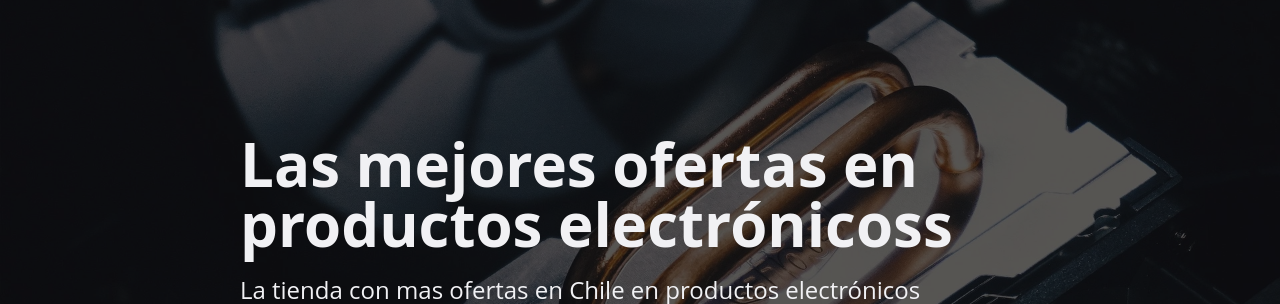
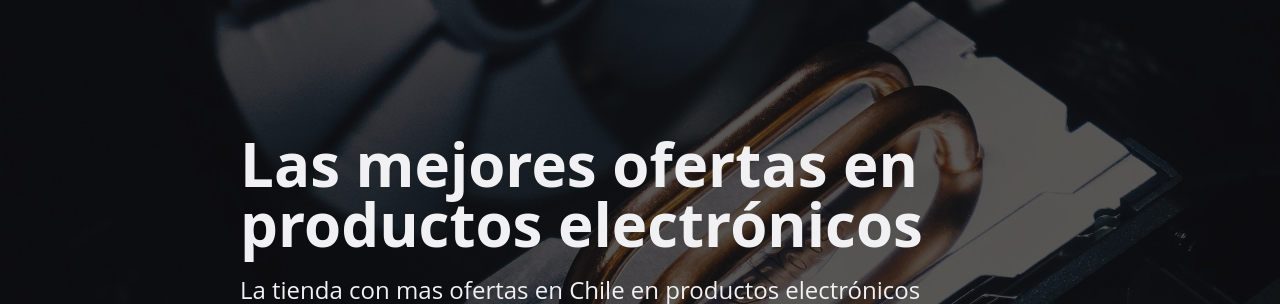
Before and after one commit to FernandoLorca/desafio-final-frontend, a React (Vite) app: page / in a window 1280 px wide. Shown: the part 58-362 px from the top of the page. Built offline with nearby package versions, Linux system fonts and the light colour scheme; no server answers.

Commit message:
test commit again

```diff
--- a/src/pages/Home.jsx
+++ b/src/pages/Home.jsx
@@ -62,7 +62,7 @@ const HomePublic = () => {
       <AuthProvider>
         <Hero
           heroBackground="bg-[url('/hero.webp')]"
-          heroTitle="Las mejores ofertas en productos electrónicoss"
+          heroTitle="Las mejores ofertas en productos electrónicos"
           heroSubTitle="La tienda con mas ofertas en Chile en productos electrónicos"
         />
       </AuthProvider>
```
